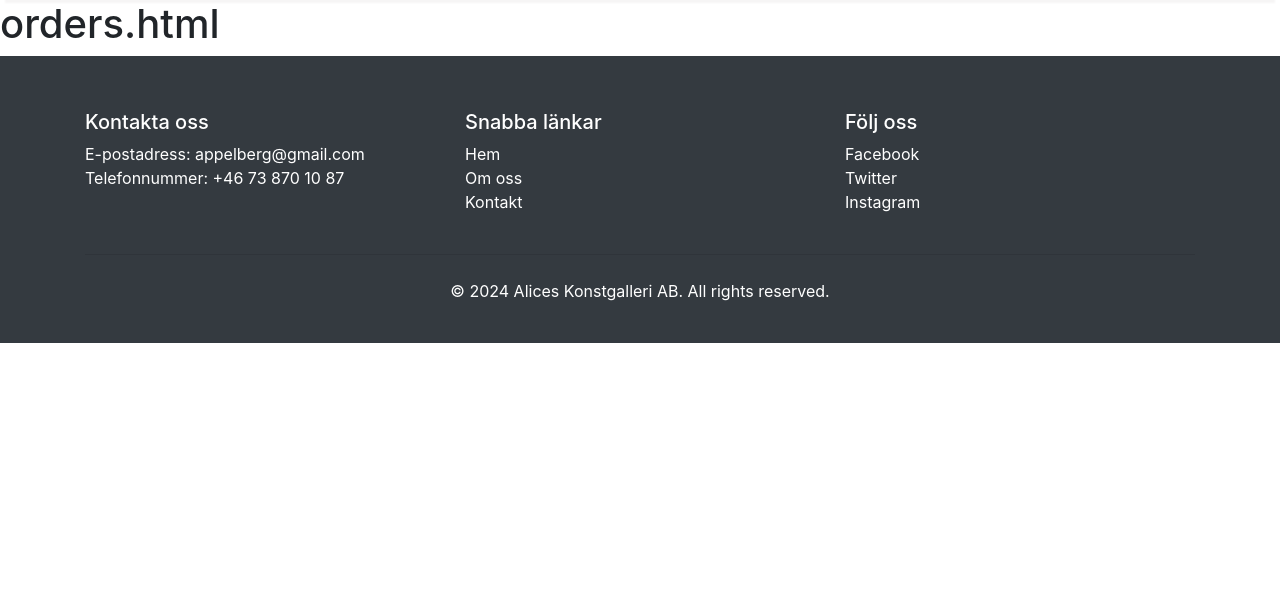
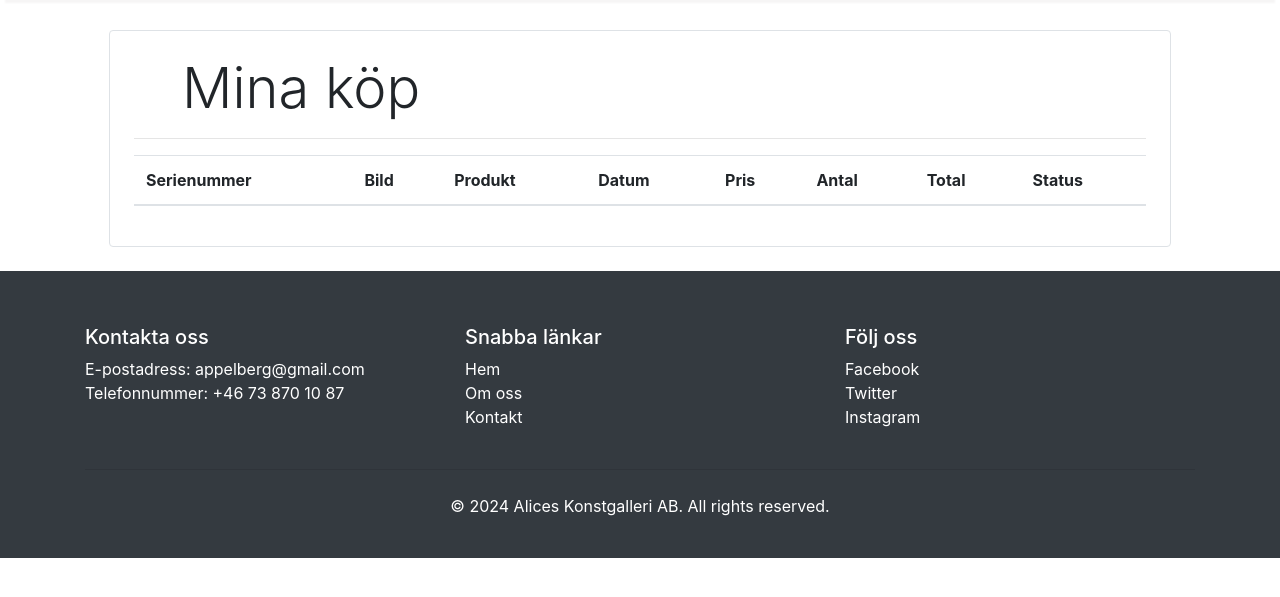
Before and after one commit to bappelberg/AlicesKonstgalleri, a Django app: page /orders/ in a window 1280 px wide. Shown: the part 76-673 px from the top of the page. Run offline with Django 5.2, Linux system fonts and the light colour scheme; data comes from the database, SQL or seed files in the repository; lists and menus that the app fills with data are empty; some libraries are stand-ins or nearby versions.

Commit message:
feat: implement "Orders" feature with customer-specific order display
- Updated `base.html` to rename "Beställningar" to "Mina köp" for clarity.
- Enhanced `orders.html` template:
  - Added a detailed table to display order information, including product, date, price, quantity, total, and status.
  - Styled table rows with success or warning badges based on order status.
- Modified `views.py`:
  - Completed `check_out` function by enabling `order.save()` functionality.
  - Implemented `orders` view to fetch and display customer-specific orders.

```diff
--- a/store/templates/base.html
+++ b/store/templates/base.html
@@ -97,7 +97,7 @@
 
             {% if request.session.customer %}
                 <li class="nav-item active ">
-                    <a class="nav-link" href="/orders">Beställningar<span class="sr-only">(current)</span></a>
+                    <a class="nav-link" href="/orders">Mina köp<span class="sr-only">(current)</span></a>
                 </li>
                 <li class="nav-item active ">
                     <a class="nav-link" href="/logout">Logga ut<span class="sr-only">(current)</span></a>
--- a/store/templates/orders.html
+++ b/store/templates/orders.html
@@ -1,5 +1,54 @@
 {% extends 'base.html' %}
 
 {% block content %}
-    <h1>orders.html</h1>
+{% load cart %}
+{% load custom_filter %}
+<div class="container">
+   <div class="border rounded p-4 m-4">
+        <p class="display-4 pl-4 ml-4">Mina köp</p>
+        <hr>
+        <table class="table">
+            <thead>
+                <tr>
+                    <th>Serienummer</th>
+                    <th>Bild</th>
+                    <th>Produkt</th>
+                    <th>Datum</th>
+                    <th>Pris</th>
+                    <th>Antal</th>
+                    <th>Total</th>
+                    <th>Status</th>
+                </tr>
+            </thead>
+            <tbody>
+
+                {% for order in orders %}
+                <tr>
+                    <td>{{forloop.counter}}</td>
+                    <td><img style="height: 80px;" class="rounded-circle" src="{{order.product.image.url}}" alt=""></td>
+                    <td>{{order.product.name}}</td>
+                    <td>{{order.date}}</td>
+                    <td>{{order.price|currency}}</td>
+                    <td>{{order.quantity}}</td>
+                    <td>{{order.quantity|multiply:order.price|currency}}</td>
+                    {% if order.status %}
+                    <td><small class="badge badge-success">Completed</small></td>
+                    {%else%}
+                    <td><small class="badge badge-warning">Pending</small></td>
+                    {% endif %}
+                </tr>
+
+                {% endfor %}
+
+            </tbody>
+
+        </table>
+
+   </div>
+</div>
+
+
+
+
+
 {% endblock %}
--- a/store/views.py
+++ b/store/views.py
@@ -28,7 +28,7 @@ def check_out(request):
                       phone=phone,
                       quantity=cart.get(str(product.id)))
 
-        # order.save() to be implemented
+        order.save()
 
     request.session['cart'] = {}
 
@@ -113,7 +113,11 @@ def logout(request):
 
 # Orders View
 def orders(request):
-    return render(request, 'orders.html')
+    if request.method == 'GET':
+        customer = request.session.get('customer')
+        orders = Order.get_orders_by_customer(customer)
+        print(orders)
+        return render(request, 'orders.html', {'orders': orders})
 
 
 # Store View
```
